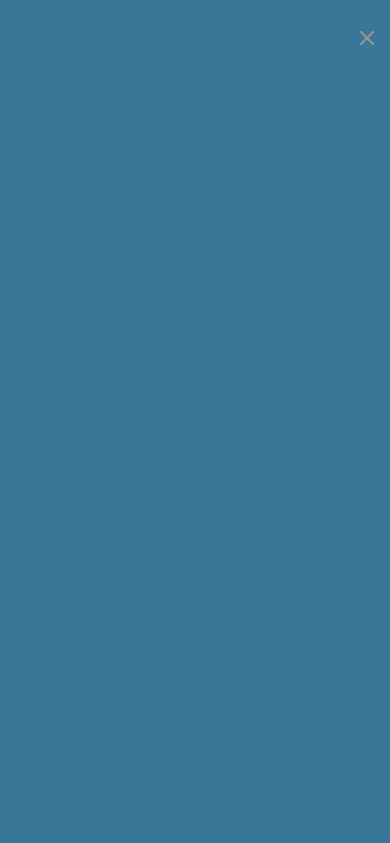
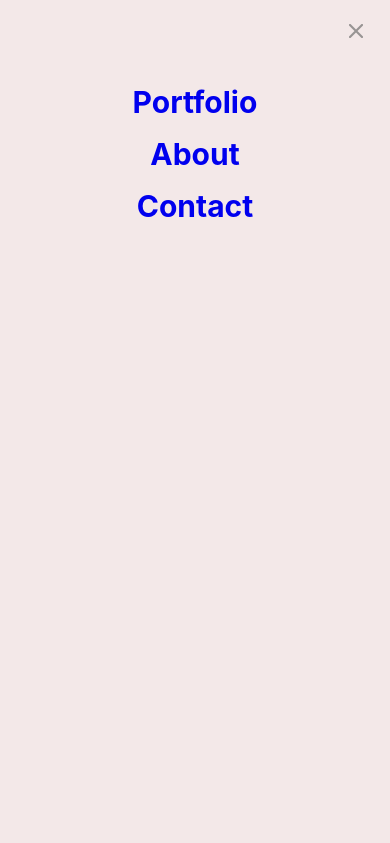
Before and after one commit to elad237/elad237.github.io, a website: page index.html in a window 390 px wide. Both pictures are taken after a click on the picture 345 px from the left and 36 px from the top of the page. Shown: the top 843 px of the page. Drawn offline with Linux system fonts and the light colour scheme.

Commit message:
updated the style.css file, apps.js file, index.html file and the readme file to add the mobile menu

```diff
--- a/apps.js
+++ b/apps.js
@@ -1,11 +1,22 @@
 const hamburger = document.querySelector('.bars');
 const overlay = document.querySelector('.open');
 const cancel = document.querySelector('.close');
+const mobileNavItems = document.querySelectorAll('.navlistmoblie > li');
+console.log(mobileNavItems)
 
 hamburger.addEventListener('click', () => {
-    overlay.style.display = 'block';
+  overlay.classList.remove('hidden')
+  overlay.classList.add('show')
   });
 
   cancel.addEventListener('click', () => {
-    overlay.style.display = 'none';
+    overlay.classList.add('hidden')
+    overlay.classList.remove('show')
   });
+
+  mobileNavItems.forEach((e) => {
+    e.addEventListener('click', () => {
+    overlay.classList.add('hidden')
+    overlay.classList.remove('show')
+    })
+  })
--- a/css/style.css
+++ b/css/style.css
@@ -39,6 +39,10 @@ body {
 
 .navbar > img {
   height: 20px;
+}
+
+.navlistmoblie  > .nav-items a{
+  text-decoration: none;
 }
 
 /* Styling the headline section */
@@ -428,20 +432,35 @@ input:valid {
 }
 
 .open {
-  background-color: #387797;
+flex-direction: column;
+gap: 30px;
+  background-color: rgb(243, 232, 232);
   backdrop-filter: blur(5px);
   position: fixed;
   left: 0;
   top: 0;
   bottom: 0;
   right: 0;
-  display: none;
 }
 
 .close {
-  position: fixed;
-  right: 2%;
+  display: flex;
+  width: 90%;
+  margin: 4% auto 0;
   padding: 8px;
+  text-align: left;
+}
+
+.close > img {
+  margin-left: auto;
+}
+
+.show{
+  display: flex;
+}
+
+.hidden {
+  display: none;
 }
 
 /* Desktop version and media queries */
@@ -454,6 +473,10 @@ input:valid {
     text-align: left;
     font-size: 25px;
     transition: ease-in 1s;
+  }
+
+  .open{
+    display: none;
   }
 
   .contact-form {
--- a/index.html
+++ b/index.html
@@ -16,11 +16,22 @@
         <a href="index.html"><img src="images/icons/Welcome.png" alt="logo" /></a>
         <img class="bars" src="images/icons/Union.png" alt="hamburger-menu" />
         <ul class="navlist">
-          <li class="nav-items"><a href="#" class="navlinks">Portfolio</a></li>
-          <li class="nav-items"><a href="#" class="navlinks">About</a></li>
-          <li class="nav-items"><a href="#" class="navlinks">Contact</a></li>
+          <li class="nav-items"><a href="#portfolio" class="navlinks">Portfolio</a></li>
+          <li class="nav-items"><a href="#about" class="navlinks">About</a></li>
+          <li class="nav-items"><a href="#contact" class="navlinks">Contact</a></li>
         </ul>
       </nav>
+      <div class="open hidden">
+        <div class="close">
+          <img src="img/Icon.png" alt="close-button" >
+      </div>
+        <ul class="navlistmoblie">
+          <li class="nav-items"><a href="#portfolio" class="navlinks">Portfolio</a></li>
+          <li class="nav-items"><a href="#about" class="navlinks">About</a></li>
+          <li class="nav-items"><a href="#contact" class="navlinks">Contact</a></li>
+        </ul>
+      </div>
+
     </header>
     <!--Main content-->
     <main class="main-content">
@@ -244,11 +255,6 @@
     </div>
   </footer>
 
-  <div class="open">
-    <div class="close">
-        <a href="#"> <img src="img/Icon.png" alt=""></a>
-    </div>
-
 </div>
 
 <script src="apps.js"></script>
```
